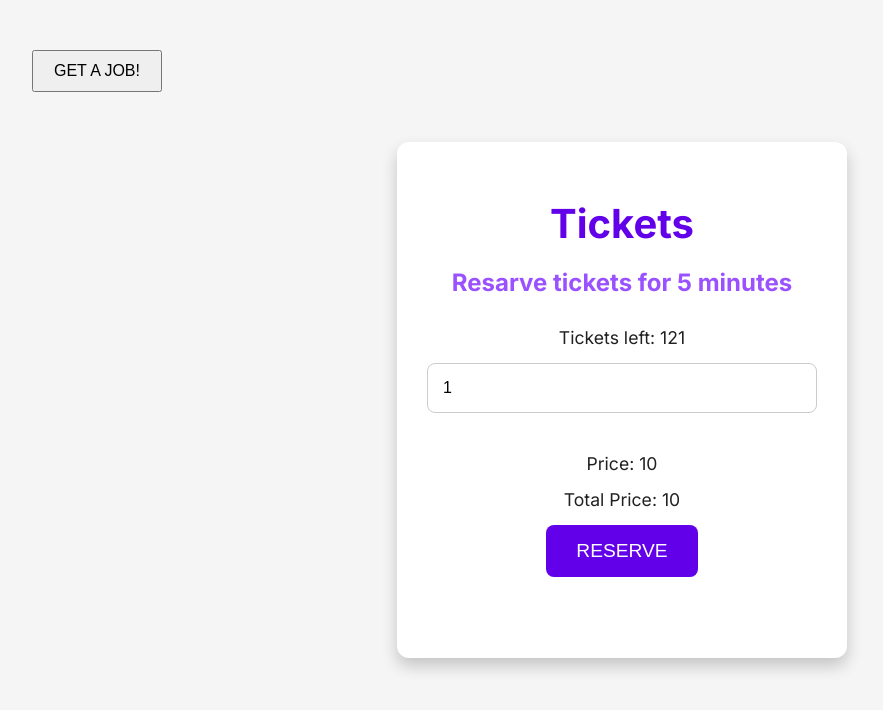
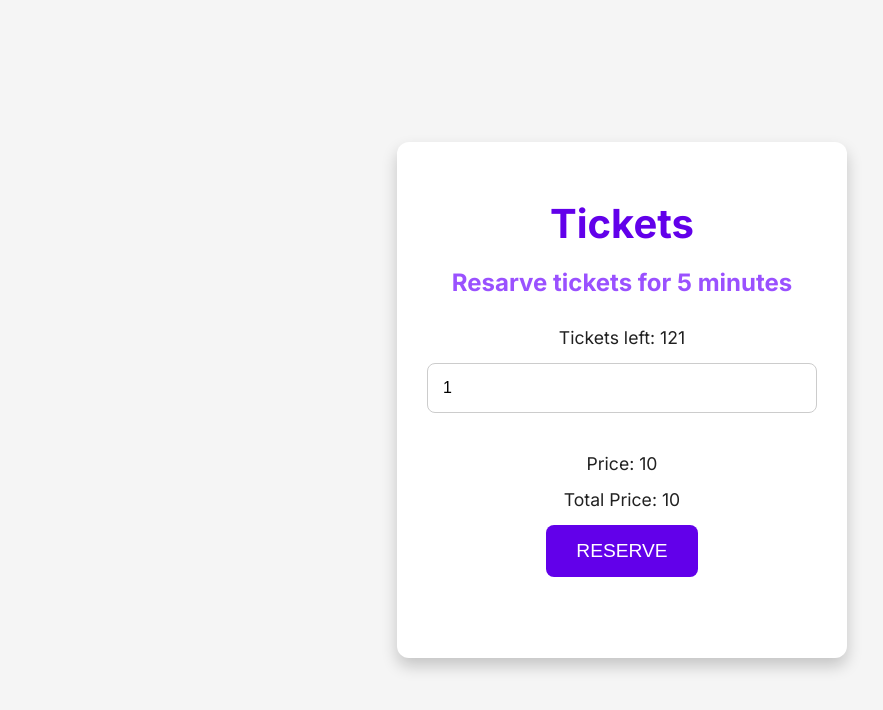
Before and after one commit to Nazar100/junior-qa-test-task, a Next.js app: page / in a window 1280 px wide. Shown: the top 710 px of the page, without its empty margins (18-901 px from the left). Built offline with nearby package versions, Linux system fonts and the light colour scheme.

Commit message:
removed button

```diff
--- a/src/app/page.tsx
+++ b/src/app/page.tsx
@@ -71,7 +71,7 @@ export default function Home() {
           </div>
         </div>
       )}
-      <RunawayButton />
+      {/* <RunawayButton /> */}
 
     </main>
   );
```
